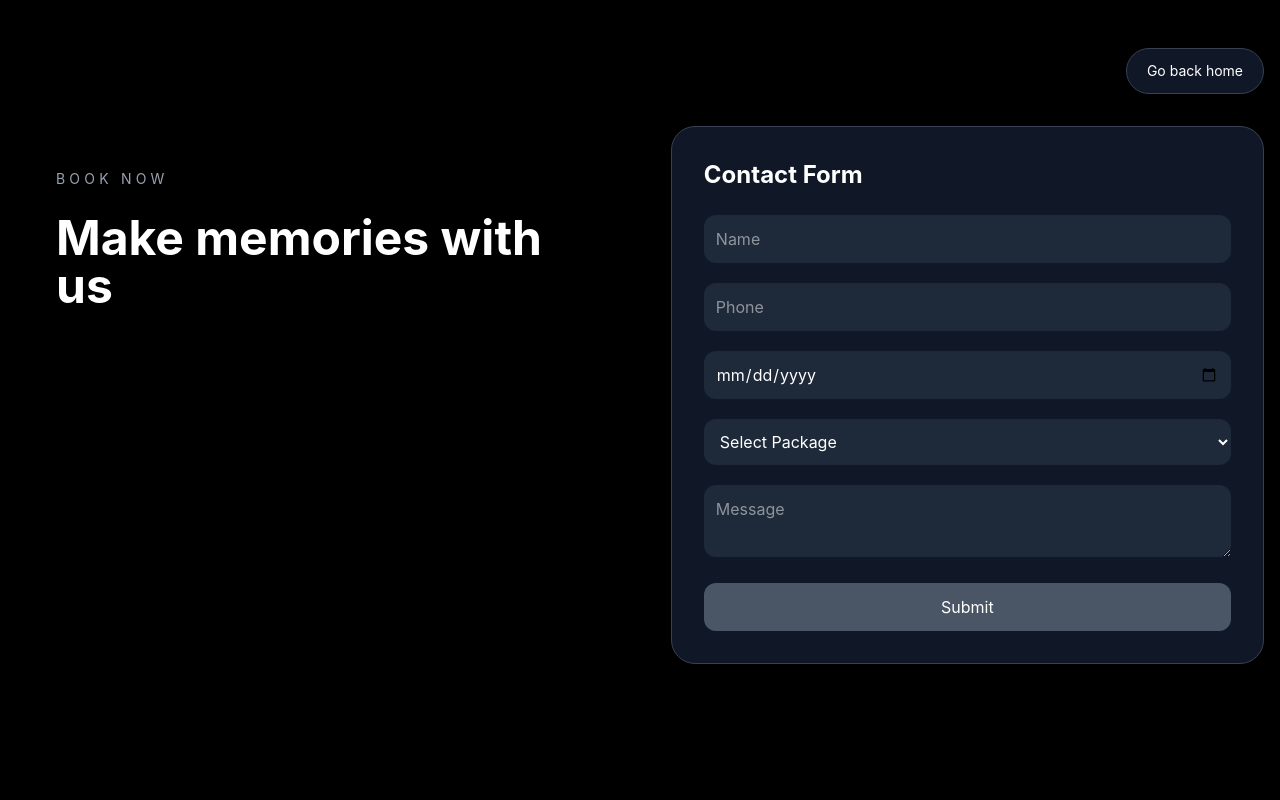
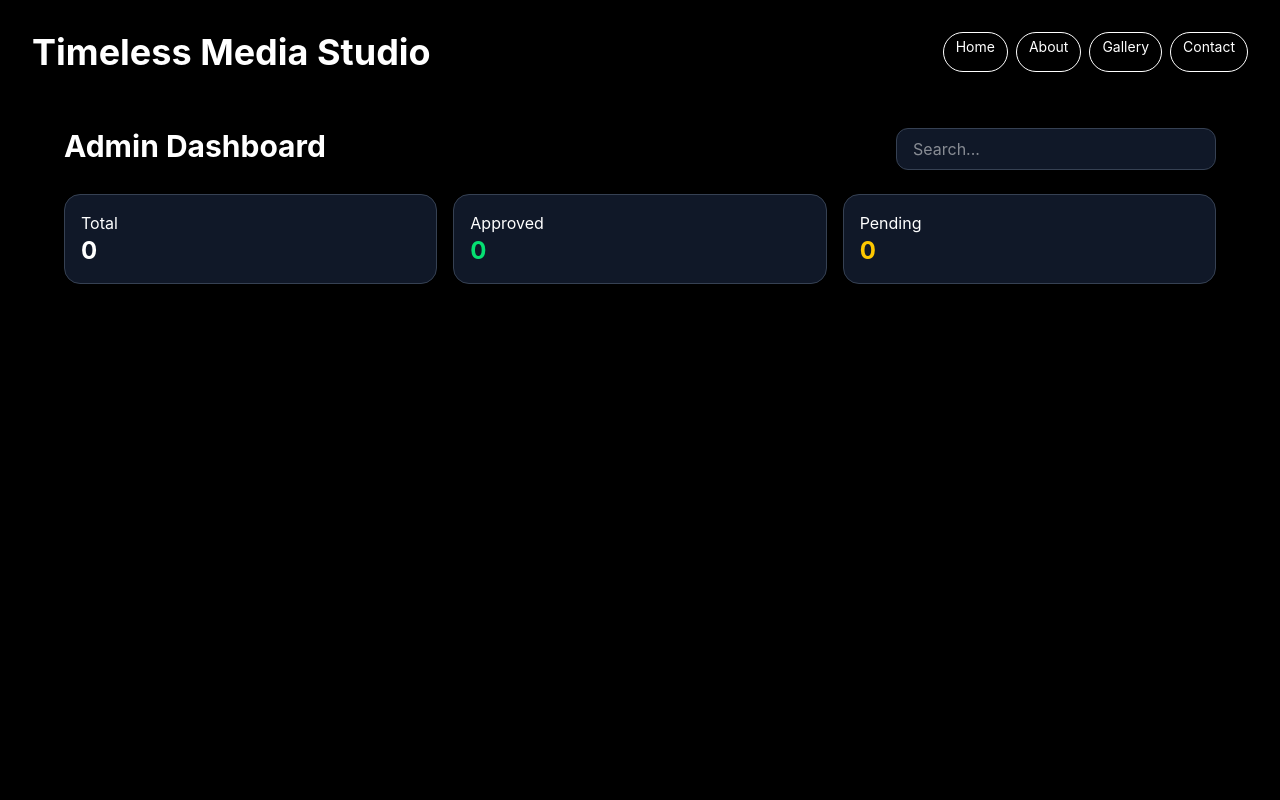
Before and after one commit to eringz/timeless-media-studio, a Next.js app: page /contact in a window 1280 px wide. Shown: the top 800 px of the page. Built offline with nearby package versions, Linux system fonts and the light colour scheme.

Commit message:
Update page.tsx

```diff
--- a/app/contact/page.tsx
+++ b/app/contact/page.tsx
@@ -1,10 +1,8 @@
 "use client";
 
-import Link from "next/link";
 import { useEffect, useState } from "react";
-import type { FormEvent } from "react";
 
-type ContactSubmission = {
+type BookingLog = {
   name: string;
   phone: string;
   date: string;
@@ -13,360 +11,226 @@ type ContactSubmission = {
   email: string;
   timestamp: string;
   id: string;
+  status?: "pending" | "approved";
 };
 
-function saveContactSubmission(submission: ContactSubmission) {
+export default function AdminDashboard() {
+  const [bookings, setBookings] = useState<BookingLog[]>([]);
+  const [search, setSearch] = useState("");
+  const [selected, setSelected] = useState<BookingLog | null>(null);
+
+  // LOAD LIVE DATA
+  useEffect(() => {
+    const load = () => {
       if (typeof window === "undefined") return;
 
-  const existing = JSON.parse(
-    localStorage.getItem("contactSubmissions") || "[]"
-  ) as ContactSubmission[];
+      const data = JSON.parse(
+        localStorage.getItem("adminBookingLogs") || "[]"
+      ) as BookingLog[];
 
-  localStorage.setItem(
-    "contactSubmissions",
-    JSON.stringify([submission, ...existing])
-  );
-}
+      setBookings(data);
+    };
 
-export default function ContactUsPage() {
-  const [name, setName] = useState("");
-  const [phone, setPhone] = useState("");
-  const [date, setDate] = useState("");
-  const [packageType, setPackageType] = useState("");
-  const [message, setMessage] = useState("");
+    load();
+    const interval = setInterval(load, 2000);
 
-  const [email, setEmail] = useState("");
-  const [showEmailDialog, setShowEmailDialog] = useState(false);
-  const [emailError, setEmailError] = useState("");
-  const [feedback, setFeedback] = useState("");
-
-  const [showSuggestions, setShowSuggestions] = useState(false);
-
-  const emailDomains = [
-    "gmail.com",
-    "yahoo.com",
-    "outlook.com",
-    "icloud.com",
-    "hotmail.com",
-  ];
-
-  useEffect(() => {
-    document.body.classList.add("contact-page");
-    return () => document.body.classList.remove("contact-page");
+    return () => clearInterval(interval);
   }, []);
 
-  // EMAIL VALIDATION (anti typo + domain rules)
-  const isValidEmail = (value: string) => {
-    const regex =
-      /^[a-zA-Z0-9._%+-]+@[a-zA-Z0-9.-]+\.[a-zA-Z]{2,}$/;
-
-    if (!regex.test(value)) return false;
-
-    const blockedTLDs = [".co", ".c", ".cm", ".con", ".cmo"];
-
-    const domain = value.split("@")[1]?.toLowerCase() || "";
-    const tld = "." + domain.split(".").pop();
-
-    if (blockedTLDs.includes(tld)) return false;
-
-    return true;
+  // SAVE BACK TO STORAGE
+  const updateStorage = (data: BookingLog[]) => {
+    localStorage.setItem(
+      "adminBookingLogs",
+      JSON.stringify(data)
+    );
+    setBookings(data);
   };
 
-  // AUTOCOMPLETE SUGGESTIONS
-  const getEmailSuggestions = (value: string) => {
-    if (!value.includes("@")) return [];
-
-    const [name, domainPart] = value.split("@");
-
-    if (!domainPart) {
-      return emailDomains.map((d) => `${name}@${d}`);
-    }
-
-    return emailDomains
-      .filter((d) =>
-        d.startsWith(domainPart.toLowerCase())
-      )
-      .map((d) => `${name}@${d}`);
+  // DELETE BOOKING
+  const deleteBooking = (id: string) => {
+    const updated = bookings.filter((b) => b.id !== id);
+    updateStorage(updated);
+    setSelected(null);
   };
 
-  const handleSubmit = async (e: FormEvent) => {
-    e.preventDefault();
+  // APPROVE BOOKING
+  const approveBooking = (id: string) => {
+    const updated = bookings.map((b) =>
+      b.id === id
+        ? { ...b, status: "approved" }
+        : b
+    );
 
-    if (
-      !name ||
-      !phone ||
-      !date ||
-      !packageType ||
-      !message
-    ) {
-      setFeedback("Please fill in all required fields.");
-      return;
-    }
-
-    setShowEmailDialog(true);
+    updateStorage(updated);
   };
 
-  const confirmBooking = async () => {
-    if (!email) {
-      setEmailError("Email is required.");
-      return;
-    }
-
-    if (!isValidEmail(email)) {
-      setEmailError(
-        "Invalid email. Please check spelling (e.g. gmail.com)."
+  const filtered = bookings.filter((b) => {
+    const q = search.toLowerCase();
+    return (
+      b.name.toLowerCase().includes(q) ||
+      b.email.toLowerCase().includes(q) ||
+      b.phone.toLowerCase().includes(q)
     );
-      return;
-    }
-
-    try {
-      const body = {
-        name,
-        phone,
-        date,
-        packageType,
-        message,
-        email,
-      };
-
-      const res = await fetch(
-        "/api/send-confirmation",
-        {
-          method: "POST",
-          headers: {
-            "Content-Type": "application/json",
-          },
-          body: JSON.stringify(body),
-        }
-      );
-
-      if (!res.ok) {
-        throw new Error(
-          await res.text() ||
-            "Unable to send confirmation"
-        );
-      }
-
-      const submission: ContactSubmission = {
-        ...body,
-        timestamp: new Date().toISOString(),
-        id: crypto.randomUUID(),
-      };
-
-      saveContactSubmission(submission);
-
-      setFeedback(
-        `Booking confirmed! Sent to ${email}`
-      );
-
-      setName("");
-      setPhone("");
-      setDate("");
-      setPackageType("");
-      setMessage("");
-      setEmail("");
-
-      setShowEmailDialog(false);
-    } catch (err) {
-      setFeedback(
-        err instanceof Error
-          ? err.message
-          : "Error sending booking"
-      );
-    }
-  };
+  });
 
   return (
-    <>
-      <div className="min-h-screen bg-black text-white py-12 px-4">
-        <div className="max-w-[1300px] mx-auto">
+    <div className="min-h-screen bg-black text-white p-6">
+      <div className="max-w-6xl mx-auto">
 
         {/* HEADER */}
-          <div className="flex justify-end mb-8">
-            <Link
-              href="/"
-              className="rounded-full border border-gray-700 bg-gray-900 px-5 py-3 text-sm hover:bg-gray-800"
-            >
-              Go back home
-            </Link>
+        <div className="flex flex-col md:flex-row justify-between gap-4 mb-6">
+          <h1 className="text-3xl font-bold">
+            Admin Dashboard
+          </h1>
+
+          <input
+            value={search}
+            onChange={(e) =>
+              setSearch(e.target.value)
+            }
+            placeholder="Search..."
+            className="w-full md:w-80 px-4 py-2 rounded-xl bg-gray-900 border border-gray-700"
+          />
         </div>
 
-          {/* FORM */}
-          <div className="grid lg:grid-cols-[1.05fr_1fr] gap-8">
+        {/* STATS */}
+        <div className="grid grid-cols-3 gap-4 mb-6">
 
-            <div className="p-10">
-              <span className="text-gray-400 uppercase tracking-[0.3em] text-sm">
-                BOOK NOW
-              </span>
-              <h1 className="mt-6 text-5xl font-bold">
-                Make memories with us
-              </h1>
+          <div className="bg-gray-900 p-4 rounded-2xl border border-gray-700">
+            <p>Total</p>
+            <p className="text-2xl font-bold">
+              {bookings.length}
+            </p>
           </div>
 
-            <div className="bg-gray-900 border border-gray-700 rounded-3xl p-8">
-              <h2 className="text-2xl font-bold mb-6">
-                Contact Form
+          <div className="bg-gray-900 p-4 rounded-2xl border border-gray-700">
+            <p>Approved</p>
+            <p className="text-2xl font-bold text-green-400">
+              {
+                bookings.filter(
+                  (b) =>
+                    b.status === "approved"
+                ).length
+              }
+            </p>
+          </div>
+
+          <div className="bg-gray-900 p-4 rounded-2xl border border-gray-700">
+            <p>Pending</p>
+            <p className="text-2xl font-bold text-yellow-400">
+              {
+                bookings.filter(
+                  (b) =>
+                    !b.status ||
+                    b.status === "pending"
+                ).length
+              }
+            </p>
+          </div>
+        </div>
+
+        {/* LIST */}
+        <div className="grid md:grid-cols-2 gap-4">
+
+          {filtered.map((b) => (
+            <div
+              key={b.id}
+              className="bg-gray-900 border border-gray-700 rounded-2xl p-5"
+            >
+              <div className="flex justify-between">
+                <h2 className="font-bold">
+                  {b.name}
                 </h2>
 
-              <form
-                onSubmit={handleSubmit}
-                className="space-y-5"
+                <span
+                  className={`text-xs px-2 py-1 rounded-full ${
+                    b.status === "approved"
+                      ? "bg-green-600"
+                      : "bg-yellow-600"
+                  }`}
                 >
-                <input
-                  placeholder="Name"
-                  value={name}
-                  onChange={(e) =>
-                    setName(e.target.value)
+                  {b.status || "pending"}
+                </span>
+              </div>
+
+              <p className="text-sm text-gray-400">
+                📧 {b.email}
+              </p>
+
+              <p className="text-sm text-gray-400">
+                📞 {b.phone}
+              </p>
+
+              <p className="text-sm text-gray-400">
+                📅 {b.date}
+              </p>
+
+              <div className="flex gap-2 mt-4">
+
+                <button
+                  onClick={() =>
+                    setSelected(b)
                   }
-                  className="w-full p-3 bg-gray-800 rounded-xl"
-                />
+                  className="px-3 py-1 bg-gray-700 rounded-lg text-sm"
+                >
+                  View
+                </button>
 
-                <input
-                  placeholder="Phone"
-                  value={phone}
-                  onChange={(e) =>
-                    setPhone(e.target.value)
+                <button
+                  onClick={() =>
+                    approveBooking(b.id)
                   }
-                  className="w-full p-3 bg-gray-800 rounded-xl"
-                />
+                  className="px-3 py-1 bg-green-600 rounded-lg text-sm"
+                >
+                  Approve
+                </button>
 
-                <input
-                  type="date"
-                  value={date}
-                  onChange={(e) =>
-                    setDate(e.target.value)
+                <button
+                  onClick={() =>
+                    deleteBooking(b.id)
                   }
-                  className="w-full p-3 bg-gray-800 rounded-xl"
-                />
+                  className="px-3 py-1 bg-red-600 rounded-lg text-sm"
+                >
+                  Delete
+                </button>
 
-                <select
-                  value={packageType}
-                  onChange={(e) =>
-                    setPackageType(e.target.value)
+              </div>
+            </div>
+          ))}
+        </div>
+
+        {/* MODAL */}
+        {selected && (
+          <div className="fixed inset-0 bg-black/70 flex items-center justify-center p-4">
+
+            <div className="bg-gray-900 p-6 rounded-2xl w-full max-w-lg border border-gray-700">
+
+              <h2 className="text-xl font-bold mb-4">
+                Booking Details
+              </h2>
+
+              <div className="space-y-2 text-sm">
+                <p>Name: {selected.name}</p>
+                <p>Email: {selected.email}</p>
+                <p>Phone: {selected.phone}</p>
+                <p>Date: {selected.date}</p>
+                <p>Package: {selected.packageType}</p>
+                <p>Message: {selected.message}</p>
+              </div>
+
+              <button
+                onClick={() =>
+                  setSelected(null)
                 }
-                  className="w-full p-3 bg-gray-800 rounded-xl"
+                className="mt-5 w-full bg-gray-700 py-2 rounded-xl"
               >
-                  <option value="">
-                    Select Package
-                  </option>
-                  <option value="basic">
-                    Basic
-                  </option>
-                  <option value="standard">
-                    Standard
-                  </option>
-                  <option value="premium">
-                    Premium
-                  </option>
-                </select>
+                Close
+              </button>
 
-                <textarea
-                  placeholder="Message"
-                  value={message}
-                  onChange={(e) =>
-                    setMessage(e.target.value)
-                  }
-                  className="w-full p-3 bg-gray-800 rounded-xl"
-                />
-
-                <button className="w-full bg-gray-600 py-3 rounded-xl">
-                  Submit
-                </button>
-              </form>
-
-              {feedback && (
-                <p className="mt-4 text-green-300 text-sm">
-                  {feedback}
-                </p>
+            </div>
+          </div>
         )}
       </div>
     </div>
-        </div>
-      </div>
-
-      {/* EMAIL DIALOG */}
-      {showEmailDialog && (
-        <div className="fixed inset-0 bg-black/70 flex items-center justify-center p-4 z-50">
-          <div className="bg-gray-900 p-6 rounded-2xl w-full max-w-md border border-gray-700">
-
-            <h2 className="text-xl font-bold mb-3">
-              Confirm Email
-            </h2>
-
-            <p className="text-gray-400 mb-4">
-              Enter email for booking confirmation
-            </p>
-
-            <input
-              type="email"
-              value={email}
-              onChange={(e) => {
-                setEmail(e.target.value);
-                setEmailError("");
-                setShowSuggestions(true);
-              }}
-              onFocus={() =>
-                setShowSuggestions(true)
-              }
-              onBlur={() =>
-                setTimeout(
-                  () =>
-                    setShowSuggestions(false),
-                  150
-                )
-              }
-              className="w-full p-3 bg-gray-800 rounded-xl"
-              placeholder="you@gmail.com"
-            />
-
-            {/* Suggestions */}
-            {showSuggestions &&
-              email.includes("@") && (
-                <div className="mt-2 bg-gray-800 rounded-xl overflow-hidden border border-gray-700">
-                  {getEmailSuggestions(email)
-                    .slice(0, 4)
-                    .map((s, i) => (
-                      <div
-                        key={i}
-                        onMouseDown={() => {
-                          setEmail(s);
-                          setShowSuggestions(false);
-                        }}
-                        className="px-3 py-2 hover:bg-gray-700 cursor-pointer text-sm"
-                      >
-                        {s}
-                      </div>
-                    ))}
-                </div>
-              )}
-
-            {emailError && (
-              <p className="text-red-400 text-sm mt-2">
-                {emailError}
-              </p>
-            )}
-
-            <div className="flex gap-3 mt-5">
-
-              <button
-                onClick={() =>
-                  setShowEmailDialog(false)
-                }
-                className="flex-1 bg-gray-800 py-2 rounded-xl"
-              >
-                Cancel
-              </button>
-
-              <button
-                onClick={confirmBooking}
-                className="flex-1 bg-gray-600 py-2 rounded-xl"
-              >
-                Confirm
-              </button>
-            </div>
-          </div>
-        </div>
-      )}
-    </>
   );
 }
```
Lines whose indentation alone changed are shown as unchanged.
